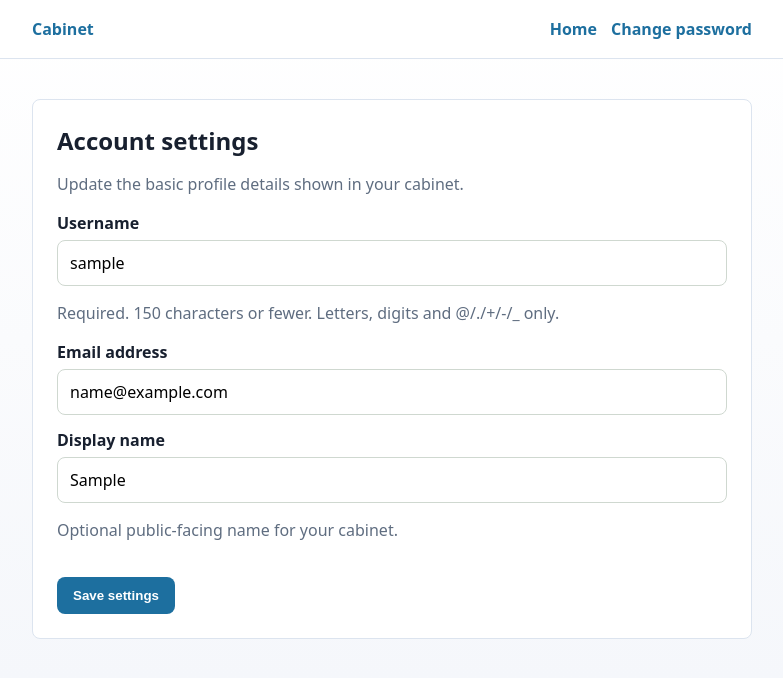
After one commit to milanagaldi-cyber/MurrLex, a Django app: page /account/settings/ in a window 1280 px wide. The commit adds this page. Shown: the top 678 px of the page, without its empty margins (248-1031 px from the left). Run offline with Django 5.2, Linux system fonts and the light colour scheme; the visitor is signed in with stand-in values (Sample User, id 1).

Commit message:
Add account settings and password change

```diff
--- a/backend/lessons/forms.py
+++ b/backend/lessons/forms.py
@@ -16,3 +16,41 @@ class PublicRegistrationForm(UserCreationForm):
         if user_model.objects.filter(email__iexact=email).exists():
             raise forms.ValidationError("A user with this email already exists.")
         return email
+
+
+class AccountSettingsForm(forms.ModelForm):
+    display_name = forms.CharField(
+        label="Display name",
+        required=False,
+        max_length=150,
+        help_text="Optional public-facing name for your cabinet.",
+    )
+
+    class Meta:
+        model = get_user_model()
+        fields = ("username", "email", "display_name")
+
+    def __init__(self, *args, **kwargs):
+        super().__init__(*args, **kwargs)
+        self.fields["display_name"].initial = self.instance.first_name
+
+    def clean_email(self):
+        email = self.cleaned_data["email"].strip().lower()
+        user_model = get_user_model()
+        if user_model.objects.exclude(pk=self.instance.pk).filter(email__iexact=email).exists():
+            raise forms.ValidationError("A user with this email already exists.")
+        return email
+
+    def clean_username(self):
+        username = self.cleaned_data["username"].strip()
+        user_model = get_user_model()
+        if user_model.objects.exclude(pk=self.instance.pk).filter(username__iexact=username).exists():
+            raise forms.ValidationError("A user with this username already exists.")
+        return username
+
+    def save(self, commit=True):
+        user = super().save(commit=False)
+        user.first_name = self.cleaned_data["display_name"].strip()
+        if commit:
+            user.save()
+        return user
--- /dev/null
+++ b/backend/lessons/templates/registration/account_settings.html
@@ -0,0 +1,118 @@
+<!doctype html>
+<html lang="en">
+<head>
+    <meta charset="utf-8">
+    <meta name="viewport" content="width=device-width, initial-scale=1">
+    <title>MurrLex Account Settings</title>
+    <style>
+        :root {
+            color-scheme: light;
+            --bg: #f5f7fb;
+            --panel: #ffffff;
+            --ink: #18202f;
+            --muted: #5f6d80;
+            --line: #dce4ef;
+            --accent: #1d6f9f;
+            --danger: #b42318;
+        }
+        * { box-sizing: border-box; }
+        body {
+            margin: 0;
+            font-family: system-ui, -apple-system, BlinkMacSystemFont, "Segoe UI", sans-serif;
+            background: linear-gradient(180deg, #ffffff 0%, var(--bg) 100%);
+            color: var(--ink);
+        }
+        header {
+            border-bottom: 1px solid var(--line);
+            background: rgba(255, 255, 255, 0.86);
+        }
+        .bar, main {
+            width: min(720px, calc(100% - 32px));
+            margin: 0 auto;
+        }
+        .bar {
+            display: flex;
+            justify-content: space-between;
+            align-items: center;
+            gap: 16px;
+            padding: 18px 0;
+        }
+        nav {
+            display: flex;
+            gap: 14px;
+            flex-wrap: wrap;
+        }
+        a {
+            color: var(--accent);
+            font-weight: 750;
+            text-decoration: none;
+        }
+        main { padding: 40px 0; }
+        .panel {
+            background: var(--panel);
+            border: 1px solid var(--line);
+            border-radius: 8px;
+            padding: 24px;
+        }
+        h1 { margin: 0 0 10px; }
+        p { color: var(--muted); line-height: 1.45; }
+        label { display: block; margin: 14px 0 6px; font-weight: 650; }
+        input {
+            width: 100%;
+            border: 1px solid #cfd8d0;
+            border-radius: 8px;
+            padding: 11px 12px;
+            font: inherit;
+        }
+        button {
+            margin-top: 18px;
+            border: 0;
+            border-radius: 8px;
+            padding: 11px 16px;
+            background: var(--accent);
+            color: #fff;
+            font-weight: 750;
+            cursor: pointer;
+        }
+        .errors {
+            margin: 10px 0 0;
+            color: var(--danger);
+            font-size: 14px;
+        }
+    </style>
+</head>
+<body>
+    <header>
+        <div class="bar">
+            <a href="{% url 'account' %}">Cabinet</a>
+            <nav aria-label="Account settings navigation">
+                <a href="{% url 'home' %}">Home</a>
+                <a href="{% url 'password_change' %}">Change password</a>
+            </nav>
+        </div>
+    </header>
+    <main>
+        <section class="panel">
+            <h1>Account settings</h1>
+            <p>Update the basic profile details shown in your cabinet.</p>
+            <form method="post">
+                {% csrf_token %}
+                {% for field in form %}
+                    <label for="{{ field.id_for_label }}">{{ field.label }}</label>
+                    {{ field }}
+                    {% if field.help_text %}
+                        <p>{{ field.help_text }}</p>
+                    {% endif %}
+                    {% if field.errors %}
+                        <div class="errors">{{ field.errors }}</div>
+                    {% endif %}
+                {% endfor %}
+                {% if form.non_field_errors %}
+                    <div class="errors">{{ form.non_field_errors }}</div>
+                {% endif %}
+                <button type="submit">Save settings</button>
+            </form>
+        </section>
+    </main>
+</body>
+</html>
--- a/backend/lessons/views.py
+++ b/backend/lessons/views.py
@@ -11,7 +11,7 @@ from django.shortcuts import get_object_or_404, redirect, render
 from django.views.decorators.csrf import csrf_exempt
 from django.views.decorators.http import require_http_methods
 
-from .forms import PublicRegistrationForm
+from .forms import AccountSettingsForm, PublicRegistrationForm
 from .models import ImportLog, Lesson
 from .services import LessonImportError, import_lesson_payload, log_failed_import
 
@@ -42,6 +42,12 @@ def home(request):
             "href": "/account/",
             "access": "Login",
             "description": "A first version of the personal cabinet for signed-in users.",
+        },
+        {
+            "label": "Account settings",
+            "href": "/account/settings/",
+            "access": "Login",
+            "description": "Update profile basics and find password tools.",
         },
         {
             "label": "Premium",
@@ -111,6 +117,21 @@ def register(request):
 @require_http_methods(["GET"])
 def account(request):
     return render(request, "registration/account.html")
+
+
+@login_required
+@require_http_methods(["GET", "POST"])
+def account_settings(request):
+    if request.method == "POST":
+        form = AccountSettingsForm(request.POST, instance=request.user)
+        if form.is_valid():
+            form.save()
+            messages.success(request, "Account settings updated.")
+            return redirect("account")
+    else:
+        form = AccountSettingsForm(instance=request.user)
+
+    return render(request, "registration/account_settings.html", {"form": form})
 
 
 @require_http_methods(["GET"])
--- a/backend/make_mistake_backend/urls.py
+++ b/backend/make_mistake_backend/urls.py
@@ -25,8 +25,19 @@ urlpatterns = [
     path("admin/", admin.site.urls),
     path("register/", lesson_views.register, name="register"),
     path("account/", lesson_views.account, name="account"),
+    path("account/settings/", lesson_views.account_settings, name="account_settings"),
     path("premium/", lesson_views.premium, name="premium"),
     path("login/", auth_views.LoginView.as_view(template_name="registration/login.html"), name="login"),
+    path(
+        "password-change/",
+        auth_views.PasswordChangeView.as_view(template_name="registration/password_change_form.html"),
+        name="password_change",
+    ),
+    path(
+        "password-change/done/",
+        auth_views.PasswordChangeDoneView.as_view(template_name="registration/password_change_done.html"),
+        name="password_change_done",
+    ),
     path("logout/", auth_views.LogoutView.as_view(), name="logout"),
     path("lab/", include("lessons.urls")),
     path("api/health", lesson_views.api_health, name="api_health"),
```
Also changed, not shown: backend/lessons/templates/registration/account.html (+8 -1 lines), backend/lessons/templates/registration/password_change_done.html (added, +46 -0 lines), backend/lessons/templates/registration/password_change_form.html (added, +81 -0 lines), backend/lessons/tests.py (+80 -0 lines).
